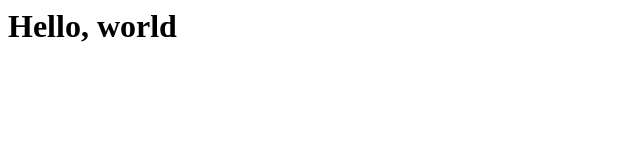
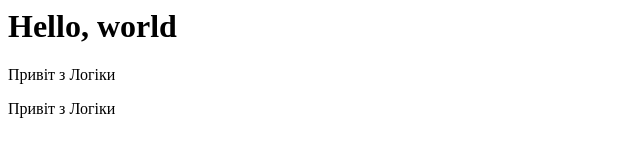
Before and after one commit to margaretvv/myfirstoproject, a plain HTML site: page index.html in a window 1280 px wide. Shown: the whole page, without its empty margins (0-640 px from the left). Drawn offline with Linux system fonts and the light colour scheme.

Commit message:
Update index.html

```diff
--- a/index.html
+++ b/index.html
@@ -6,5 +6,7 @@
 </head>
 <body>
   <h1>Hello, world</h1>
+  <p>Привіт з Логіки</p>
+  <p>Привіт з Логіки</p>
 </body>
 </html>
```
